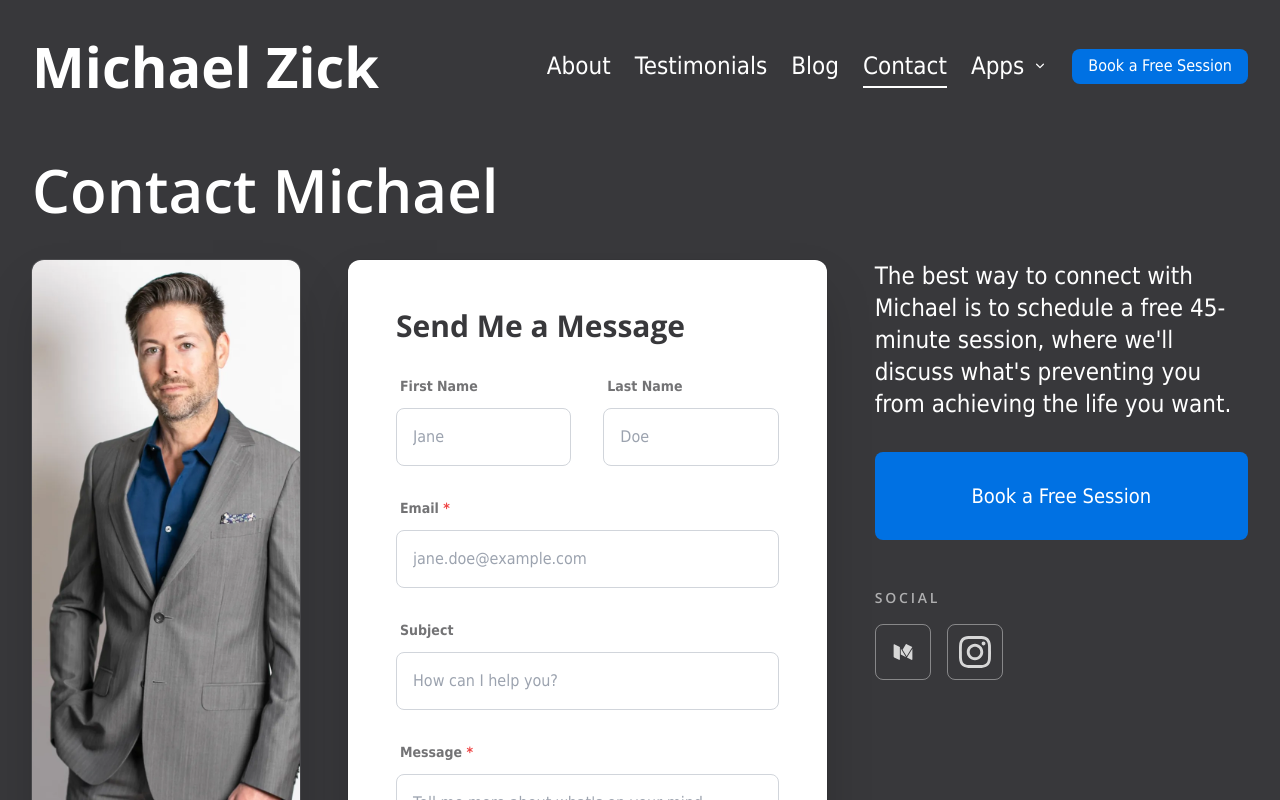
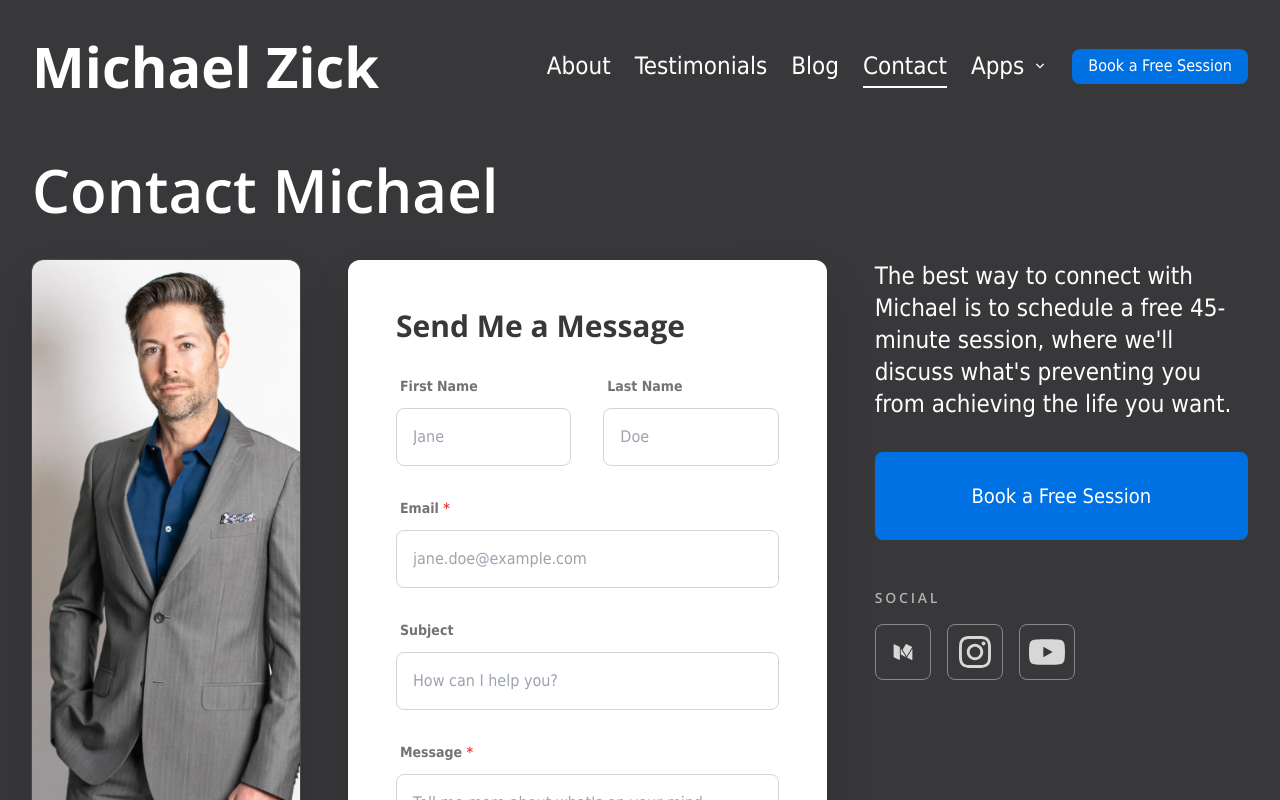
Before and after one commit to michaelzick/michaelzick.com, a Next.js app: page /contact in a window 1280 px wide. Shown: the top 800 px of the page. Built offline with nearby package versions, Linux system fonts and the light colour scheme; no server answers.

Commit message:
added TY logo

```diff
--- a/app/contact/ContactContent.tsx
+++ b/app/contact/ContactContent.tsx
@@ -110,6 +110,21 @@ export default function ContactContent() {
                       <path d="M12 2.163c3.204 0 3.584.012 4.85.07 3.252.148 4.771 1.691 4.919 4.919.058 1.265.069 1.645.069 4.849 0 3.205-.012 3.584-.069 4.849-.149 3.225-1.664 4.771-4.919 4.919-1.266.058-1.644.07-4.85.07-3.204 0-3.584-.012-4.849-.07-3.26-.149-4.771-1.699-4.919-4.92-.058-1.265-.07-1.644-.07-4.849 0-3.204.013-3.583.07-4.849.149-3.227 1.664-4.771 4.919-4.919 1.266-.057 1.645-.069 4.849-.069zm0-2.163c-3.259 0-3.667.014-4.947.072-4.358.2-6.78 2.618-6.98 6.98-.059 1.281-.073 1.689-.073 4.948 0 3.259 0.014 3.668.072 4.948.2 4.358 2.618 6.78 6.98 6.98 1.281.058 1.689.072 4.948.072 3.259 0 3.668-.014 4.948-.072 4.354-.2 6.782-2.618 6.979-6.98.059-1.28.073-1.689.073-4.948 0-3.259-.014-3.667-.072-4.947-.196-4.354-2.617-6.78-6.979-6.98-1.281-.059-1.69-.073-4.949-.073zm0 5.838c-3.403 0-6.162 2.759-6.162 6.162s2.759 6.163 6.162 6.163 6.162-2.759 6.162-6.163-2.759-6.162-6.162-6.162zm0 10.162c-2.209 0-4-1.791-4-4 0-2.209 1.791-4 4-4s4 1.791 4 4c0 2.209-1.791 4-4 4zm6.406-11.845c-.796 0-1.441.645-1.441 1.44s.645 1.44 1.441 1.44c.795 0 1.439-.645 1.439-1.44s-.644-1.44-1.439-1.44z" />
                     </svg>
                   </a>
+                  <a
+                    href="https://www.youtube.com/@michaelzick"
+                    target="_blank"
+                    rel="noopener noreferrer"
+                    aria-label="YouTube"
+                    className="group inline-flex h-14 w-14 items-center justify-center rounded-lg border border-white/40 transition-all duration-300 hover:bg-white/10 hover:border-white"
+                  >
+                    <svg
+                      className="w-9 h-9 fill-current opacity-80 group-hover:opacity-100 transition-opacity"
+                      viewBox="0 0 24 24"
+                      aria-hidden="true"
+                    >
+                      <path d="M23.498 6.186a2.969 2.969 0 0 0-2.09-2.106C19.505 3.5 12 3.5 12 3.5s-7.505 0-9.409.58A2.969 2.969 0 0 0 .5 6.186C0 8.108 0 12 0 12s0 3.892.5 5.814a2.969 2.969 0 0 0 2.09 2.106C4.495 20.5 12 20.5 12 20.5s7.505 0 9.409-.58a2.969 2.969 0 0 0 2.09-2.106C24 15.892 24 12 24 12s0-3.892-.502-5.814zM9.545 15.568V8.432L15.818 12l-6.273 3.568z" />
+                    </svg>
+                  </a>
                 </div>
               </div>
             </div>
```
